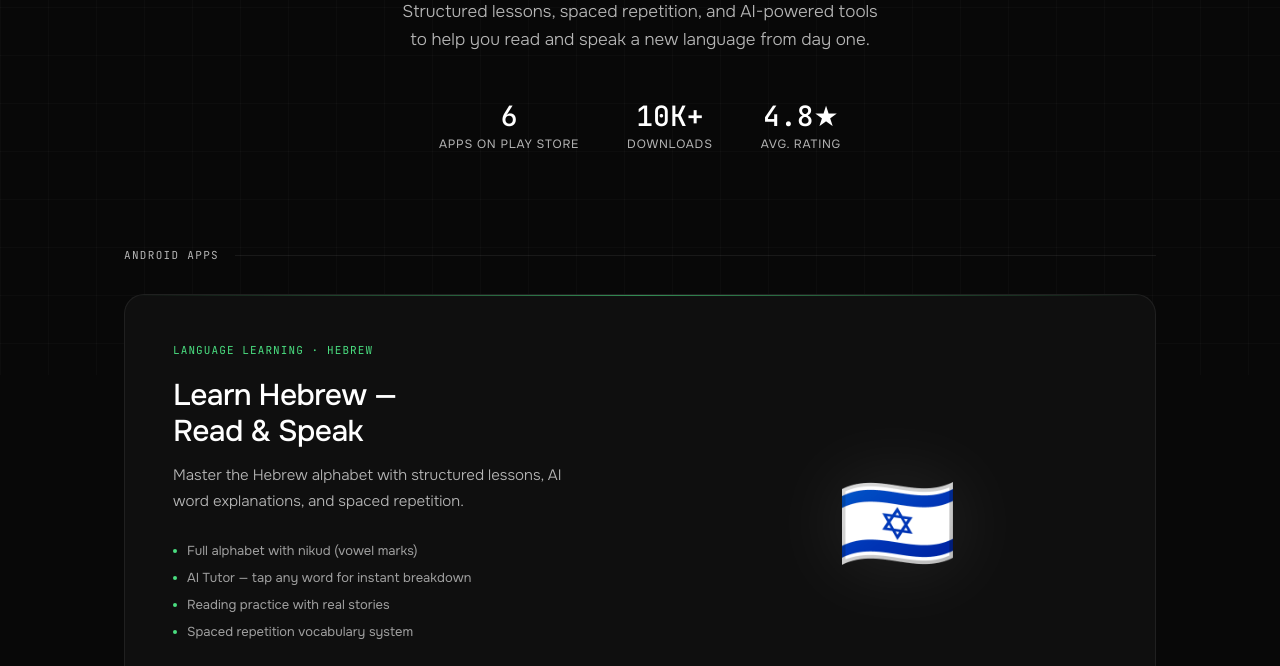
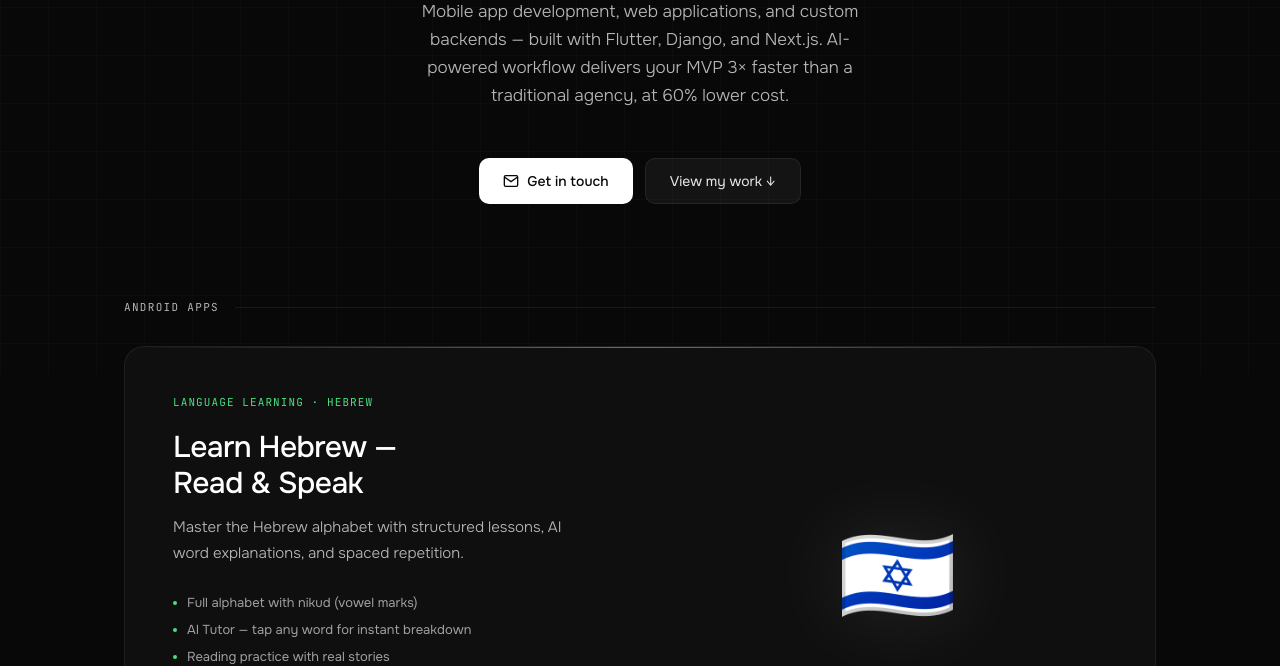
Before and after one commit to vicso-name/vicsotheme-site, an Astro site: page / in a window 1280 px wide. Shown: the part 425-1091 px from the top of the page. Built offline with nearby package versions, Linux system fonts and the light colour scheme; Astro itself is replaced by a stand-in of ours.

Commit message:
feat: redesign hero with SEO-focused H1, meta tags, ROI calculator fixes, contact page

```diff
--- a/src/layouts/Layout.astro
+++ b/src/layouts/Layout.astro
@@ -4,7 +4,7 @@
   description?: string;
 }
 
-const { title, description = 'Independent developer building language learning apps, web tools, and mobile products.' } = Astro.props;
+const { title, description = 'Senior Full Stack Developer in Tallinn — Flutter, Django, Next.js, AI-powered workflow. Mobile apps, web products, and backends. 3× faster than an agency, 60% lower cost. Available for freelance projects.' } = Astro.props;
 ---
 <!DOCTYPE html>
 <html lang="en">
--- a/src/pages/index.astro
+++ b/src/pages/index.astro
@@ -3,7 +3,8 @@
 import ROICalculator from '../components/ROICalculator.astro';
 ---
 
-<Layout title="VicsoThemes — Mobile Apps & Dev Studio">
+<Layout title="Full Stack Developer for Hire | Flutter, Django, Next.js">
+
   <style>
     :root {
       --accent-h:  #4ade80;
@@ -18,6 +19,13 @@
     .hero {
       padding: 120px 0 96px;
       text-align: center;
+    }
+
+    .hero-actions {
+      display: flex;
+      gap: 12px;
+      justify-content: center;
+      flex-wrap: wrap;
     }
 
     .hero-badge {
@@ -531,26 +539,19 @@
   <section class="hero">
     <div class="wrap">
       <div class="fade-up">
-        <div class="hero-badge">Independent Full Stack Developer · Pärnu, Estonia</div>
+        <div class="hero-badge">Full Stack + AI Developer · Pärnu, Estonia</div>
       </div>
-      <h1 class="fade-up">Apps that make<br /><em>languages click</em></h1>
-      <p class="hero-sub fade-up">
-        Structured lessons, spaced repetition, and AI-powered tools
-        to help you read and speak a new language from day one.
-      </p>
-      <div class="hero-stats fade-up">
-        <div class="stat">
-          <div class="stat-num">6</div>
-          <div class="stat-label">Apps on Play Store</div>
-        </div>
-        <div class="stat">
-          <div class="stat-num">10K+</div>
-          <div class="stat-label">Downloads</div>
-        </div>
-        <div class="stat">
-          <div class="stat-num">4.8★</div>
-          <div class="stat-label">Avg. Rating</div>
-        </div>
+      <h1 class="fade-up">Hire a Full Stack Developer<br />to <em>Build Your Product</em></h1>
+      <p class="hero-sub fade-up"> Mobile app development, web applications, and custom backends — built with Flutter, Django, and Next.js. AI-powered workflow delivers your MVP 3× faster than a traditional agency, at 60% lower cost. </p>
+      <div class="hero-actions fade-up">
+        <a href="/contact" class="btn-primary">
+          <svg viewBox="0 0 24 24" fill="none" stroke="currentColor" stroke-width="2" width="16" height="16">
+            <path d="M4 4h16c1.1 0 2 .9 2 2v12c0 1.1-.9 2-2 2H4c-1.1 0-2-.9-2-2V6c0-1.1.9-2 2-2z"/>
+            <polyline points="22,6 12,13 2,6"/>
+          </svg>
+          Get in touch
+        </a>
+        <a href="/apps" class="btn-secondary">View my work ↓</a>
       </div>
     </div>
   </section>
```
